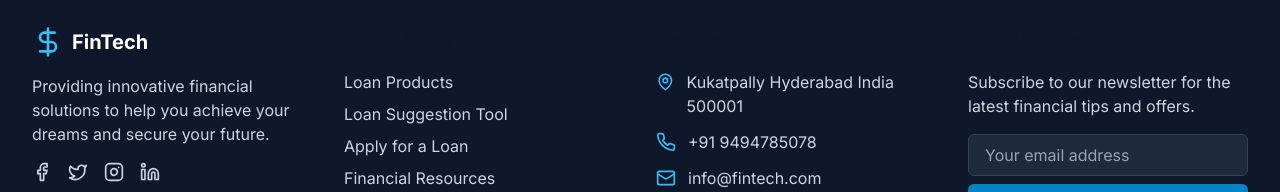
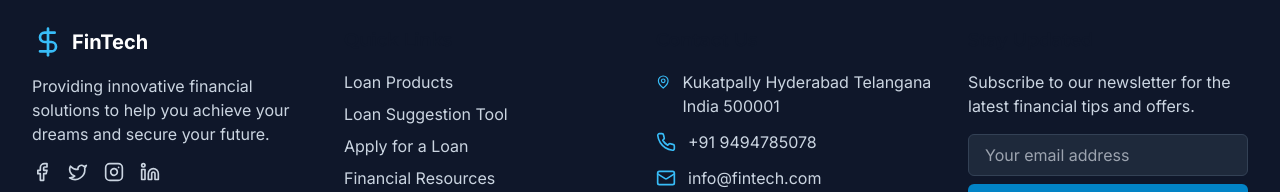
Before and after one commit to manitejagaddam/FinTech, a React (Vite) app: page / in a window 1280 px wide. Shown: the part 413-605 px from the top of the page. Built offline with nearby package versions, Linux system fonts and the light colour scheme; no server answers.

Commit message:
address changed

```diff
--- a/src/components/Footer.tsx
+++ b/src/components/Footer.tsx
@@ -63,7 +63,7 @@ const Footer = () => {
             <ul className="space-y-3">
               <li className="flex items-start space-x-3">
                 <MapPin className="w-5 h-5 text-primary-400 mt-0.5" />
-                <span className="text-secondary-300">Kukatpally Hyderabad India 500001</span>
+                <span className="text-secondary-300">Kukatpally Hyderabad Telangana India 500001</span>
               </li>
               <li className="flex items-center space-x-3">
                 <Phone className="w-5 h-5 text-primary-400" />
```
